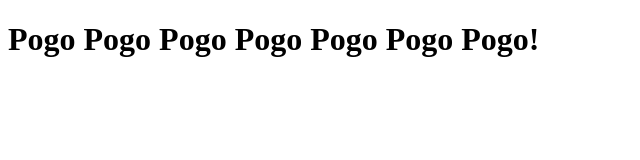
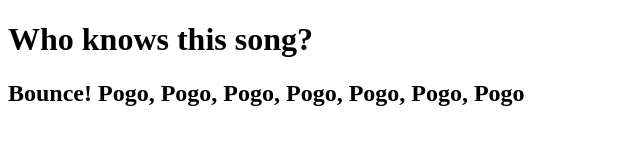
Before and after one commit to CesarNEscalona/bounce, a plain HTML site: page index.html in a window 1280 px wide. Shown: the whole page, without its empty margins (0-640 px from the left). Drawn offline with Linux system fonts and the light colour scheme.

Commit message:
Added question

```diff
--- a/index.html
+++ b/index.html
@@ -8,6 +8,7 @@
     <title>Bounce</title>
 </head>
 <body>
-<h1>Pogo Pogo Pogo Pogo Pogo Pogo Pogo!</h1>
+<h1>Who knows this song?</h1>
+<h2>Bounce! Pogo, Pogo, Pogo, Pogo, Pogo, Pogo, Pogo</h2>
 </body>
 </html>
```
